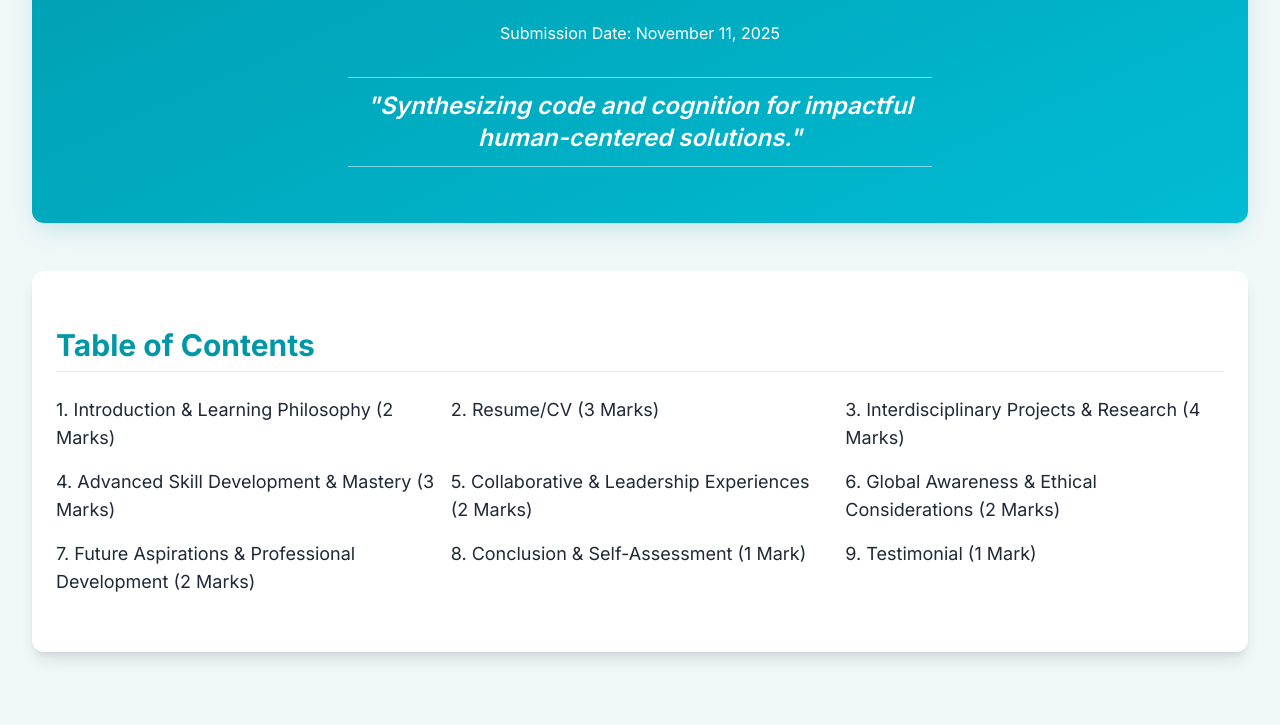
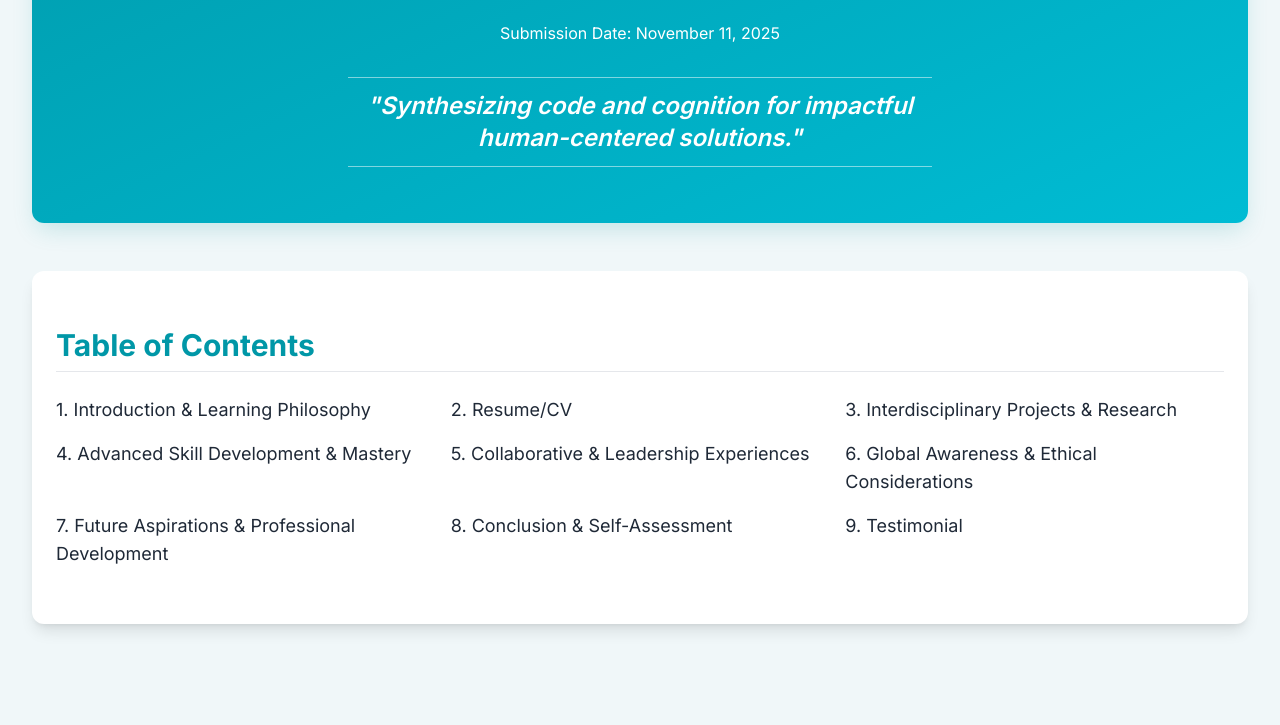
Before and after one commit to Dev7132425/Resume, a plain HTML site: page index.html in a window 1280 px wide. Shown: the part 420-1145 px from the top of the page. Drawn offline with nearby package versions, Linux system fonts and the light colour scheme.

Commit message:
Update index.html

```diff
--- a/index.html
+++ b/index.html
@@ -91,15 +91,15 @@
         <section id="toc" class="section-padding bg-white rounded-xl shadow-lg mb-12">
             <h2 class="text-3xl font-bold text-primary-700 mb-6 border-b pb-2">Table of Contents</h2>
             <nav class="grid grid-cols-1 md:grid-cols-2 lg:grid-cols-3 gap-4 text-lg">
-                <a href="#intro" class="toc-link hover:text-primary-500 transition duration-150">1. Introduction & Learning Philosophy (2 Marks)</a>
-                <a href="#resume" class="toc-link hover:text-primary-500 transition duration-150">2. Resume/CV (3 Marks)</a>
-                <a href="#projects" class="toc-link hover:text-primary-500 transition duration-150">3. Interdisciplinary Projects & Research (4 Marks)</a>
-                <a href="#skills" class="toc-link hover:text-primary-500 transition duration-150">4. Advanced Skill Development & Mastery (3 Marks)</a>
-                <a href="#leadership" class="toc-link hover:text-primary-500 transition duration-150">5. Collaborative & Leadership Experiences (2 Marks)</a>
-                <a href="#ethics" class="toc-link hover:text-primary-500 transition duration-150">6. Global Awareness & Ethical Considerations (2 Marks)</a>
-                <a href="#future" class="toc-link hover:text-primary-500 transition duration-150">7. Future Aspirations & Professional Development (2 Marks)</a>
-                <a href="#conclusion" class="toc-link hover:text-primary-500 transition duration-150">8. Conclusion & Self-Assessment (1 Mark)</a>
-                <a href="#testimonial" class="toc-link hover:text-primary-500 transition duration-150">9. Testimonial (1 Mark)</a>
+                <a href="#intro" class="toc-link hover:text-primary-500 transition duration-150">1. Introduction & Learning Philosophy</a>
+                <a href="#resume" class="toc-link hover:text-primary-500 transition duration-150">2. Resume/CV</a>
+                <a href="#projects" class="toc-link hover:text-primary-500 transition duration-150">3. Interdisciplinary Projects & Research</a>
+                <a href="#skills" class="toc-link hover:text-primary-500 transition duration-150">4. Advanced Skill Development & Mastery</a>
+                <a href="#leadership" class="toc-link hover:text-primary-500 transition duration-150">5. Collaborative & Leadership Experiences</a>
+                <a href="#ethics" class="toc-link hover:text-primary-500 transition duration-150">6. Global Awareness & Ethical Considerations</a>
+                <a href="#future" class="toc-link hover:text-primary-500 transition duration-150">7. Future Aspirations & Professional Development</a>
+                <a href="#conclusion" class="toc-link hover:text-primary-500 transition duration-150">8. Conclusion & Self-Assessment</a>
+                <a href="#testimonial" class="toc-link hover:text-primary-500 transition duration-150">9. Testimonial</a>
             </nav>
         </section>
 
```
